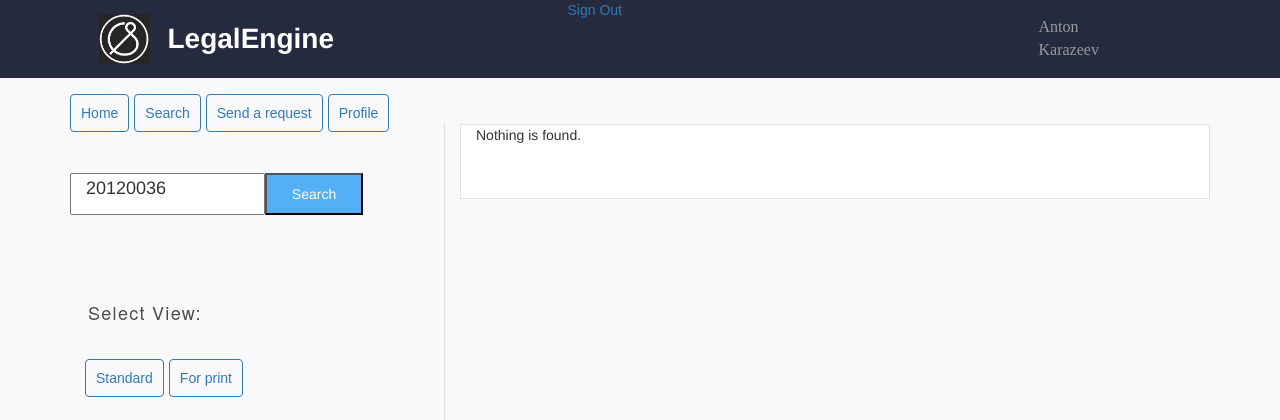
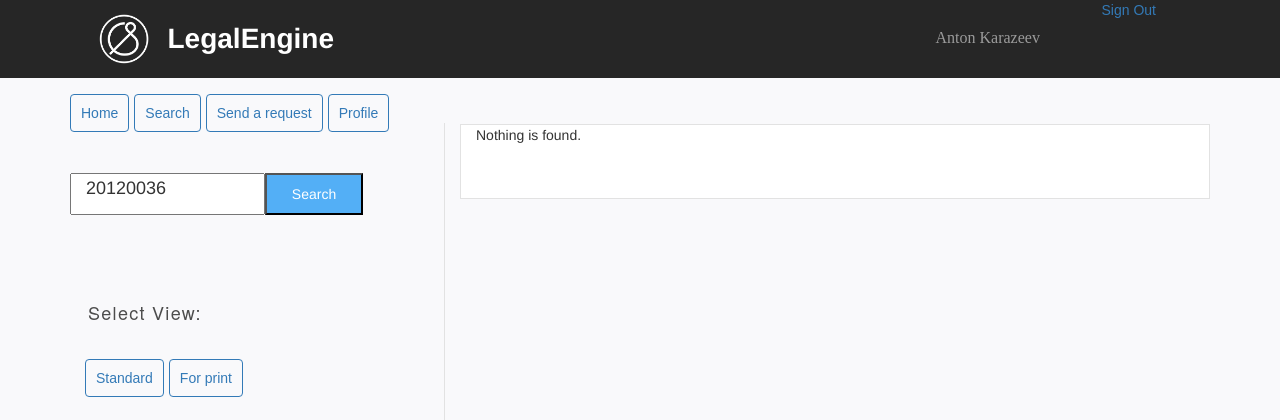
Before and after one commit to akarazeev/LegalTech, a Flask app: page / in a window 1280 px wide. Shown: the top 420 px of the page. Run offline with Flask 2, Linux system fonts and the light colour scheme; parts of the project's set-up code (start-up, migrations or seed data) failed here and were passed over.

Commit message:
Almost done with frontend

```diff
--- a/frontend/main.py
+++ b/frontend/main.py
@@ -9,6 +9,8 @@
 authors = sorted(list(set(data['Author / Tekijä'].values)))
 cases = list(jsdata.keys())
 
+username = 'Anton Karazeev'
+
 
 @app.route('/login', methods=['get', 'post'])
 def login_form():
@@ -17,7 +19,6 @@
 
 @app.route('/', methods=['get', 'post'])
 def index():
-    username = 'Anton Karazeev'
     project_id = '20120036'
 
     if request.form:
@@ -48,8 +49,8 @@
         subject = request.form.get('subject')
         body = request.form.get('body')
         print(subject, body)
-        return render_template('request_form.html', sent=True)
-    return render_template('request_form.html')
+        return render_template('request_form.html', sent=True, username=username)
+    return render_template('request_form.html', username=username)
 
 
 if __name__ == '__main__':
--- a/frontend/static/styles/style.css
+++ b/frontend/static/styles/style.css
@@ -24,7 +24,7 @@
   margin-left: 29px;
 }
 .site-header{
-	background-color: #252a3f;
+	background-color: #262626;
 
 }
 .name	{
--- a/frontend/templates/index_prod.html
+++ b/frontend/templates/index_prod.html
@@ -17,13 +17,13 @@
 <body class="body">
     <form method='post'>
 
-        <header class="site-header">
+        <header class="site-header" style="background-color: #262626;">
             <div class="container">
                 <div class="row">
                     <div class="col-md-1"><img class="logo" src="{{url_for('static', filename='img/avatar.jpg')}}" alt="logo"></div>
                     <div class="col-md-2"><h1 class="name">LegalEngine</h1></div>
-                    <div class="col-md-2"><div class="name_user"><a href="#">{{ username }}</a></div></div>
-                    <div class="col-md-2"><a class="sing" href="#">Sign Out</a></div>
+                    <div class="col-md-2"><div class="name_user"><a href="#" style="white-space: nowrap; margin-left: 563px; margin-top: 17px;">{{ username }}</a></div></div>
+                    <div class="col-md-2"><a class="sing" href="/login" style="white-space: nowrap; margin-left: 534px; margin-top: 17px;">Sign Out</a></div>
                 </div>
             </div>
         </header>
@@ -46,10 +46,9 @@
     <div class="container">
         <div class="row">
             <div class="col-md-4" style="border-right: 1px solid #000; height: 100vh; position: sticky; border-color: #e2e2e2; ">
-                <!--<h1>Welcome to LegalEngine</h1>-->
                 <div class="container" style="margin-top: 50px;">
                     <div class="row">
-                        <textarea class="col-md-2" rows="1" cols="20" name="query" placeholder="Case number" style="resize: none; font-size: 18px; height: 42px;">{{ query }}</textarea>
+                        <textarea wrap="off" class="col-md-2" rows="1" cols="20" name="query" placeholder="Case number" style="resize: none; font-size: 18px; height: 42px;">{{ query }}</textarea>
                         <input class="col-md-1" type="submit" value="Search" style="width: 7em;  height: 3em; background: #53aff6; border-radius: 0; color: #fff">
                     </div>
                 </div>
--- a/frontend/templates/request_form.html
+++ b/frontend/templates/request_form.html
@@ -17,13 +17,13 @@
 <body class="body">
     <form method='post'>
 
-        <header class="site-header">
+        <header class="site-header" style="background-color: #262626;">
             <div class="container">
                 <div class="row">
                     <div class="col-md-1"><img class="logo" src="{{url_for('static', filename='img/avatar.jpg')}}" alt="logo"></div>
                     <div class="col-md-2"><h1 class="name">LegalEngine</h1></div>
-                    <div class="col-md-2"><div class="name_user"><a href="#">{{ username }}</a></div></div>
-                    <div class="col-md-2"><a class="sing" href="#">Sign Out</a></div>
+                    <div class="col-md-2"><div class="name_user"><a href="#" style="white-space: nowrap; margin-left: 563px; margin-top: 17px;">{{ username }}</a></div></div>
+                    <div class="col-md-2"><a class="sing" href="/login" style="white-space: nowrap; margin-left: 534px; margin-top: 17px;">Sign Out</a></div>
                 </div>
             </div>
         </header>
```
